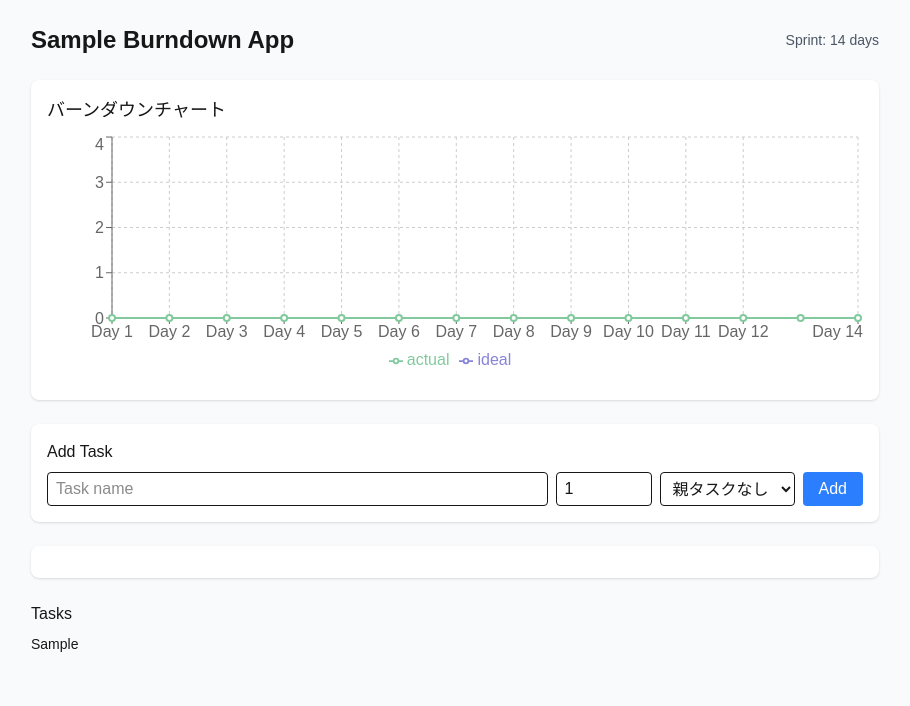
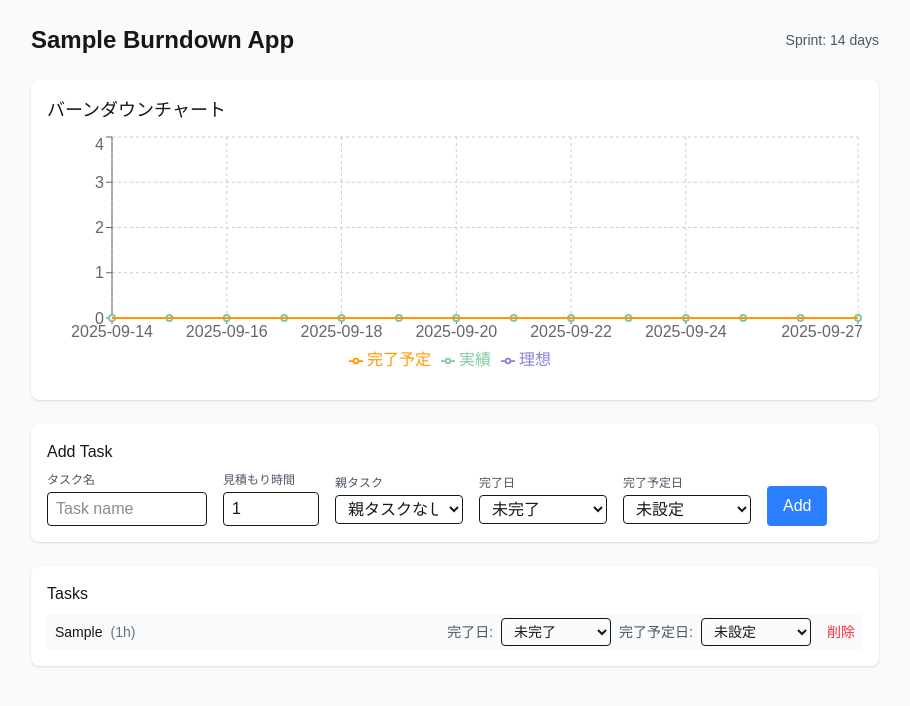
Before and after one commit to puchan-s/burndown-app, a Next.js app: page / in a window 1280 px wide. Both pictures are taken after typing "Sample" into the empty fields and a click on the button "Add". Shown: the top 706 px of the page, without its empty margins (185-1095 px from the left). Built offline with nearby package versions, Linux system fonts and the light colour scheme.

Commit message:
タスク完了予定日を追加

```diff
--- a/src/components/BurndownApp.tsx
+++ b/src/components/BurndownApp.tsx
@@ -9,6 +9,7 @@ import BurndownChart, { ChartPoint } from "./BurndownChart";
  * @property {string} name - タスク名
  * @property {number} estimate - 見積もり工数（時間）
  * @property {number | null | undefined} completedOnDay - スプリント内の完了日（1~sprintDays）、未完了の場合はnullまたはundefined
+ * @property {number | null | undefined} dueOnDay - スプリント内の完了予定日（1~sprintDays）、未設定の場合はnullまたはundefined
  * @property {number | null} [parentId] - 親タスクID（nullなら親タスク）
  * @property {Task[]} [children] - 子タスク配列
  */
@@ -17,6 +18,7 @@ type Task = {
   name: string;
   estimate: number;
   completedOnDay?: number | null;
+  dueOnDay?: number | null;
   parentId?: number | null; // nullなら親タスク
   children?: Task[];        // 子タスク配列
 };
@@ -40,31 +42,39 @@ const flattenChildTasks = (tasks: Task[]): Task[] => {
 
 /**
  * バーンダウンチャート用データを生成する関数
- * @param {number} sprintDays - スプリント日数
- * @param {Task[]} tasks - タスク配列
+ * @param {string[]} sprintDates - スプリント日付配列
+ * @param {Task[]} tasks - タスク配列（子タスクのみ）
  * @returns {ChartPoint[]} チャート描画用データ配列
  */
-function buildBurndownData(sprintDays: number, tasks: Task[]): ChartPoint[] {
-  const totalEstimate = tasks.reduce((s, t) => s + t.estimate, 0); // 総見積もり
-  const idealPerDay = totalEstimate / (sprintDays - 1); // 理想的な1日あたりの消化量
+function buildBurndownData(sprintDates: string[], tasks: Task[]): ChartPoint[] {
+  const totalEstimate = tasks.reduce((s, t) => s + t.estimate, 0);
+  const idealPerDay = totalEstimate / (sprintDates.length - 1);
 
   const data: ChartPoint[] = [];
-  for (let d = 1; d <= sprintDays; d++) {
+  for (let d = 0; d < sprintDates.length; d++) {
+    const dateStr = sprintDates[d];
     // d日目までに完了したタスクの合計見積もり
     const completedSum = tasks
-      .filter((t) => t.completedOnDay && t.completedOnDay <= d)
+      .filter((t) => t.completedOnDay !== null && t.completedOnDay !== undefined && sprintDates[t.completedOnDay - 1] <= dateStr)
+      .reduce((s, t) => s + t.estimate, 0);
+
+    // d日目までに完了予定のタスクの合計見積もり
+    const dueSum = tasks
+      .filter((t) => t.dueOnDay !== null && t.dueOnDay !== undefined && sprintDates[t.dueOnDay - 1] <= dateStr)
       .reduce((s, t) => s + t.estimate, 0);
 
     // 実際の残作業量
     const remaining = Math.max(totalEstimate - completedSum, 0);
-    const idx = d - 1;
     // 理想的な残作業量
-    const idealRemaining = Math.max(totalEstimate - idealPerDay * idx, 0);
+    const idealRemaining = Math.max(totalEstimate - idealPerDay * d, 0);
+    // 完了予定ベースの残作業量
+    const dueRemaining = Math.max(totalEstimate - dueSum, 0);
 
     data.push({
-      day: `Day ${d}`,
+      day: dateStr,
       ideal: Math.round(idealRemaining * 100) / 100,
       actual: Math.round(remaining * 100) / 100,
+      due: Math.round(dueRemaining * 100) / 100, // 追加
     });
   }
   return data;
@@ -80,6 +90,27 @@ export default function BurndownApp() {
   /** スプリント日数 */
   const sprintDays = 14;
 
+  /** スプリント開始日（例: 今日） */
+  const [sprintStartDate] = useState<Date>(new Date());
+
+  /**
+   * 指定したスプリント日数分の日付配列を生成
+   * @param {Date} startDate - スプリント開始日
+   * @param {number} days - スプリント日数
+   * @returns {string[]} 日付文字列配列（例: "2025-09-17"）
+   */
+  const getSprintDates = (startDate: Date, days: number): string[] => {
+    const dates: string[] = [];
+    for (let i = 0; i < days; i++) {
+      const d = new Date(startDate);
+      d.setDate(d.getDate() + i);
+      dates.push(d.toISOString().slice(0, 10)); // "YYYY-MM-DD"
+    }
+    return dates;
+  };
+
+  const sprintDates = useMemo(() => getSprintDates(sprintStartDate, sprintDays), [sprintStartDate, sprintDays]);
+
   /** タスク一覧の状態 */
   const [tasks, setTasks] = useState<Task[]>([]);
 
@@ -91,10 +122,15 @@ export default function BurndownApp() {
   // 新規タスクの親タスクID（親タスクなしなら null）
   const [newParentId, setNewParentId] = useState<number | null>(null);
 
+  /** 新規タスク完了日（初期値: 未完了） */
+  const [newCompletedDate, setNewCompletedDate] = useState<string>("");
+  /** 新規タスク完了予定日（初期値: 未設定） */
+  const [newDueDate, setNewDueDate] = useState<string>("");
+
   /** チャート用データ（tasksが変化したら再計算） */
   const chartData = useMemo(
-    () => buildBurndownData(sprintDays, flattenChildTasks(tasks)),
-    [tasks]
+    () => buildBurndownData(sprintDates, flattenChildTasks(tasks)),
+    [tasks, sprintDates]
   );
 
   /**
@@ -121,19 +157,24 @@ export default function BurndownApp() {
    */
   const addTask = () => {
     if (!newName) return;
+    // 完了日をインデックス化（未選択ならnull）
+    const completedIdx = sprintDates.indexOf(newCompletedDate);
+    const dueIdx = sprintDates.indexOf(newDueDate);
     const newTask: Task = {
       id: Date.now(),
       name: newName,
       estimate: newEstimate,
       parentId: newParentId ?? null,
-      children: []
+      children: [],
+      completedOnDay: completedIdx >= 0 ? completedIdx + 1 : null,
+      dueOnDay: dueIdx >= 0 ? dueIdx + 1 : null,
     };
 
     if (newParentId) {
       // 親タスクの children に追加
       setTasks(prev =>
         prev.map(t =>
-          t.id === newParentId ? { ...t, children: [...(t.children || []), newTask] } : t
+          t.id === newParentId ? { ...t, children: [...(t.children ?? []), newTask] } : t
         )
       );
     } else {
@@ -144,6 +185,8 @@ export default function BurndownApp() {
     setNewName("");
     setNewEstimate(1);
     setNewParentId(null);
+    setNewCompletedDate("");
+    setNewDueDate("");
   };
 
 
@@ -157,6 +200,25 @@ export default function BurndownApp() {
     const updateTask = (t: Task): Task => {
       if (t.id === taskId) {
         return { ...t, completedOnDay: day };
+      }
+      if (t.children && t.children.length > 0) {
+        return { ...t, children: t.children.map(updateTask) };
+      }
+      return t;
+    };
+    setTasks((prev) => prev.map(updateTask));
+  };
+
+  /**
+   * タスクの完了予定日を更新する
+   * @param {number} taskId - 対象タスクID
+   * @param {number | null} day - 完了予定日（nullで未設定）
+   */
+  const updateDueDay = (taskId: number, day: number | null) => {
+    // 再帰的にタスクと子タスクを更新するヘルパー関数
+    const updateTask = (t: Task): Task => {
+      if (t.id === taskId) {
+        return { ...t, dueOnDay: day };
       }
       if (t.children && t.children.length > 0) {
         return { ...t, children: t.children.map(updateTask) };
@@ -215,16 +277,19 @@ export default function BurndownApp() {
       {/* タスク追加フォーム */}
       <div className="bg-white rounded-lg p-4 shadow space-y-2">
         <h3 className="font-medium">Add Task</h3>
-        <div className="flex space-x-2">
-          {/* タスク名入力欄 */}
+        <div className="flex flex-wrap gap-4 items-center">
+          <div className="flex flex-col">
+            <label className="text-xs text-gray-600 mb-1">タスク名</label>
             <input
               type="text"
               placeholder="Task name"
               value={newName}
               onChange={(e) => setNewName(e.target.value)}
-            className="border rounded px-2 py-1 flex-1"
+              className="border rounded px-2 py-1 w-40"
             />
-          {/* 見積もり時間入力欄 */}
+          </div>
+          <div className="flex flex-col">
+            <label className="text-xs text-gray-600 mb-1">見積もり時間</label>
             <input
               type="number"
               placeholder="Estimate"
@@ -233,21 +298,53 @@ export default function BurndownApp() {
               onChange={(e) => setNewEstimate(Number(e.target.value))}
               className="border rounded px-2 py-1 w-24"
             />
-          {/* 親タスク選択欄 */}
+          </div>
+          <div className="flex flex-col">
+            <label className="text-xs text-gray-600 mb-1">親タスク</label>
             <select
               value={newParentId ?? ""}
               onChange={(e) => setNewParentId(e.target.value ? Number(e.target.value) : null)}
-            className="border rounded px-2 py-1"
+              className="border rounded px-2 py-1 w-32"
             >
               <option value="">親タスクなし</option>
-            {tasks.filter(t => t.parentId === null).map(t => (
+              {tasks.filter(t => !t.parentId).map(t => (
                 <option key={t.id} value={t.id}>{t.name}</option>
               ))}
             </select>
-          {/* タスク追加ボタン */}
+          </div>
+          <div className="flex flex-col">
+            <label className="text-xs text-gray-600 mb-1">完了日</label>
+            <select
+              value={newCompletedDate}
+              onChange={e => setNewCompletedDate(e.target.value)}
+              className="border rounded px-2 py-1 w-32"
+            >
+              <option value="">未完了</option>
+              {sprintDates.map(date => (
+                <option key={date} value={date}>
+                  {date}
+                </option>
+              ))}
+            </select>
+          </div>
+          <div className="flex flex-col">
+            <label className="text-xs text-gray-600 mb-1">完了予定日</label>
+            <select
+              value={newDueDate}
+              onChange={e => setNewDueDate(e.target.value)}
+              className="border rounded px-2 py-1 w-32"
+            >
+              <option value="">未設定</option>
+              {sprintDates.map(date => (
+                <option key={date} value={date}>
+                  {date}
+                </option>
+              ))}
+            </select>
+          </div>
           <button
             onClick={addTask}
-            className="bg-blue-500 text-white px-4 py-1 rounded hover:bg-blue-600"
+            className="bg-blue-500 text-white px-4 py-2 rounded h-10 self-end"
           >
             Add
           </button>
@@ -255,59 +352,111 @@ export default function BurndownApp() {
       </div>
 
       {/* タスク一覧表示（親子構造・完了日編集・削除） */}
-      <div className="bg-white rounded-lg p-4 shadow"></div>
+      <div className="bg-white rounded-lg p-4 shadow">
         <h3 className="font-medium mb-2">Tasks</h3>
         <ul className="space-y-2 text-sm">
-        {/* 親タスクのみ表示 */}
-        {tasks.filter(t => t.parentId === null).map(parent => (
-          <li key={parent.id}>
-            <div className="flex justify-between items-center">
+          {/* 親タスクも表示し、子タスクはインデントして表示 */}
+          {tasks.map((parent) => (
+            <React.Fragment key={parent.id}>
+              <li className="flex justify-between items-center bg-gray-50 px-2 py-1 rounded">
+                <div className="flex items-center space-x-2">
                   <span className="font-medium">{parent.name}</span>
-              {/* 親タスク用の完了日や削除ボタン（未実装） */}
+                  <span className="text-gray-500">({parent.estimate}h)</span>
                 </div>
-            {/* 子タスクがあれば表示 */}
-            {parent.children && parent.children.length > 0 && (
-              <ul className="ml-4 space-y-1">
-                {parent.children.map(child => (
-                  <li key={child.id} className="flex justify-between items-center">
-                    {/* 子タスク名と見積もり */}
-                    <span>{child.name} ({child.estimate}h)</span>
                 <div className="flex items-center space-x-2">
-                      {/* 完了日選択 */}
                   <label className="text-gray-600">完了日:</label>
                   <select
-                        value={child.completedOnDay ?? ""}
-                        onChange={(e) =>
-                          updateCompletedDay(
-                            child.id,
-                            e.target.value ? Number(e.target.value) : null
-                          )
-                        }
+                    value={parent.completedOnDay !== undefined && parent.completedOnDay !== null ? sprintDates[parent.completedOnDay - 1] : ""}
+                    onChange={(e) => {
+                      const idx = sprintDates.indexOf(e.target.value);
+                      updateCompletedDay(parent.id, idx >= 0 ? idx + 1 : null);
+                    }}
                     className="border rounded px-2 py-1"
                   >
                     <option value="">未完了</option>
-                        {Array.from({ length: sprintDays }, (_, i) => i + 1).map((d) => (
-                          <option key={d} value={d}>
-                            Day {d}
+                    {sprintDates.map((date) => (
+                      <option key={date} value={date}>
+                        {date}
                       </option>
                     ))}
                   </select>
-
-                      {/* 子タスク削除ボタン */}
+                  <label className="text-gray-600">完了予定日:</label>
+                  <select
+                    value={parent.dueOnDay !== undefined && parent.dueOnDay !== null ? sprintDates[parent.dueOnDay - 1] : ""}
+                    onChange={(e) => {
+                      const idx = sprintDates.indexOf(e.target.value);
+                      updateDueDay(parent.id, idx >= 0 ? idx + 1 : null);
+                    }}
+                    className="border rounded px-2 py-1"
+                  >
+                    <option value="">未設定</option>
+                    {sprintDates.map((date) => (
+                      <option key={date} value={date}>
+                        {date}
+                      </option>
+                    ))}
+                  </select>
                   <button
-                        onClick={() => deleteTask(child.id)}
-                        className="text-red-500 hover:text-red-700 ml-2"
+                    onClick={() => deleteTask(parent.id)}
+                    className="text-red-500 hover:underline ml-2"
+                  >
+                    削除
+                  </button>
+                </div>
+              </li>
+              {/* 子タスクをインデントして表示 */}
+              {parent.children && parent.children.map((t) => (
+                <li key={t.id} className="flex justify-between items-center pl-6">
+                  <div className="flex items-center space-x-2">
+                    <span className="font-medium">{t.name}</span>
+                    <span className="text-gray-500">({t.estimate}h)</span>
+                  </div>
+                  <div className="flex items-center space-x-2">
+                    <label className="text-gray-600">完了日:</label>
+                    <select
+                      value={t.completedOnDay !== undefined && t.completedOnDay !== null ? sprintDates[t.completedOnDay - 1] : ""}
+                      onChange={(e) => {
+                        const idx = sprintDates.indexOf(e.target.value);
+                        updateCompletedDay(t.id, idx >= 0 ? idx + 1 : null);
+                      }}
+                      className="border rounded px-2 py-1"
+                    >
+                      <option value="">未完了</option>
+                      {sprintDates.map((date) => (
+                        <option key={date} value={date}>
+                          {date}
+                        </option>
+                      ))}
+                    </select>
+                    <label className="text-gray-600">完了予定日:</label>
+                    <select
+                      value={t.dueOnDay !== undefined && t.dueOnDay !== null ? sprintDates[t.dueOnDay - 1] : ""}
+                      onChange={(e) => {
+                        const idx = sprintDates.indexOf(e.target.value);
+                        updateDueDay(t.id, idx >= 0 ? idx + 1 : null);
+                      }}
+                      className="border rounded px-2 py-1"
+                    >
+                      <option value="">未設定</option>
+                      {sprintDates.map((date) => (
+                        <option key={date} value={date}>
+                          {date}
+                        </option>
+                      ))}
+                    </select>
+                    <button
+                      onClick={() => deleteTask(t.id)}
+                      className="text-red-500 hover:underline ml-2"
                     >
                       ✕
                     </button>
                   </div>
                 </li>
               ))}
-              </ul>
-            )}
-          </li>
+            </React.Fragment>
           ))}
         </ul>
       </div>
+    </div>
   );
 }
--- a/src/components/BurndownChart.tsx
+++ b/src/components/BurndownChart.tsx
@@ -12,9 +12,10 @@ import {
 } from "recharts";
 
 export type ChartPoint = {
-  day: string;         // 表示ラベル (例: "Day 1")
+  day: string;         // 表示ラベル (例: "2025-09-17")
   ideal: number;       // 理想の残工数（理論線）
   actual: number;      // 実際の残工数
+  due?: number;        // 完了予定ベースの残工数
 };
 
 export default function BurndownChart({ data }: { data: ChartPoint[] }) {
@@ -35,6 +36,7 @@ export default function BurndownChart({ data }: { data: ChartPoint[] }) {
             stroke="#8884d8"
             strokeWidth={2}
             dot={false}
+            name="理想"
           />
           {/* 実績線 */}
           <Line
@@ -43,6 +45,16 @@ export default function BurndownChart({ data }: { data: ChartPoint[] }) {
             stroke="#82ca9d"
             strokeWidth={2}
             dot={{ r: 3 }}
+            name="実績"
+          />
+          {/* 完了予定線 */}
+          <Line
+            type="monotone"
+            dataKey="due"
+            stroke="#ff9800"
+            strokeWidth={2}
+            dot={false}
+            name="完了予定"
           />
         </LineChart>
       </ResponsiveContainer>
```
Lines whose indentation alone changed are shown as unchanged.
